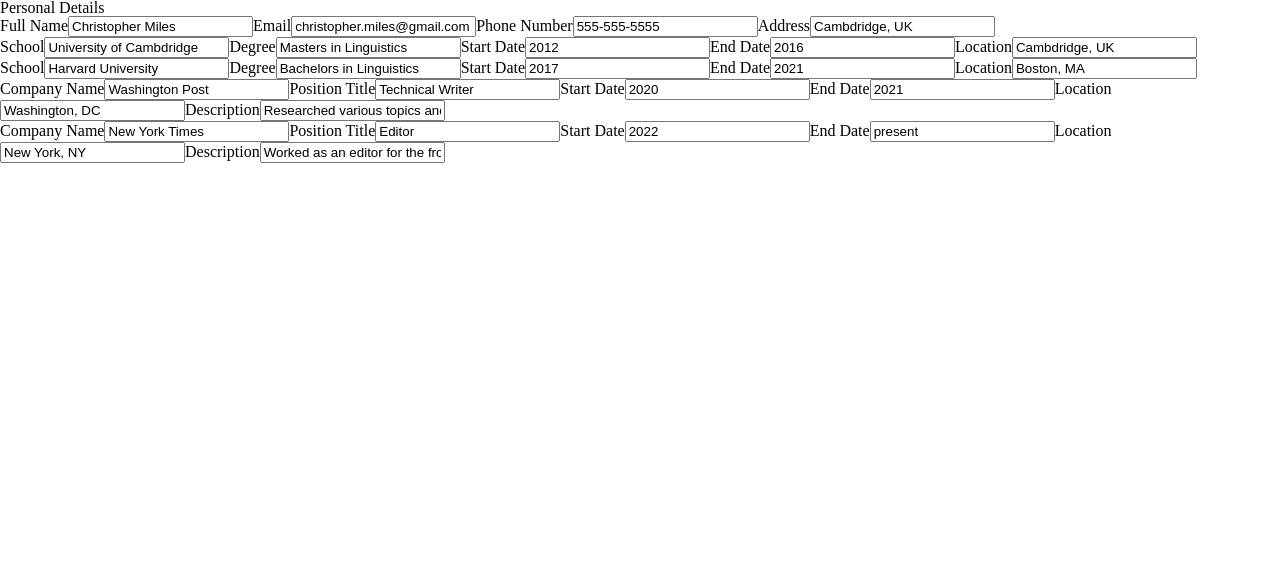
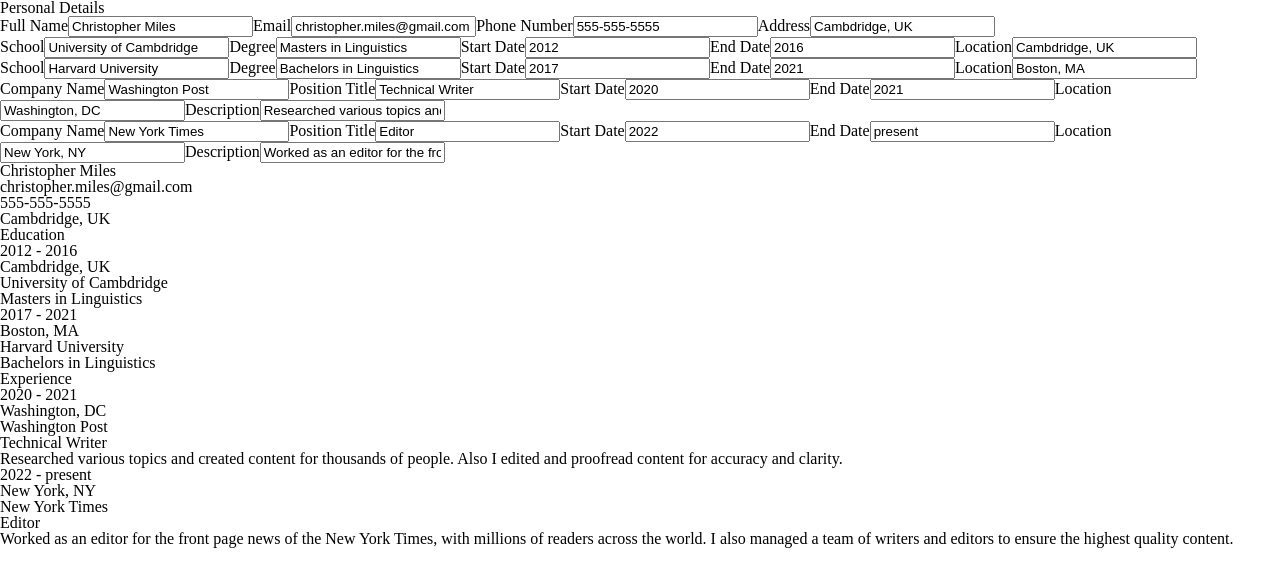
Before and after one commit to NontasBak/cv-application, a React (Vite) app: page / in a window 1280 px wide. Shown: the top 586 px of the page. Built offline with nearby package versions, Linux system fonts and the light colour scheme.

Commit message:
Implement Resume component

```diff
--- a/src/components/Resume.jsx
+++ b/src/components/Resume.jsx
@@ -1,9 +1,54 @@
-function Resume(props) {
+function Resume({ personalDetails, educationList, experienceList }) {
     return (
         <div className="resume">
-
+            <h2 className="fullName">{personalDetails.fullName}</h2>
+            <div className="personal-details">
+                <p>{personalDetails.email}</p>
+                <p>{personalDetails.phone}</p>
+                <p>{personalDetails.address}</p>
+            </div>
+            <h2 className="education">Education</h2>
+            <div className="education-list">
+                {educationList.map((education) => {
+                    return (
+                        <div className="education-list-item">
+                            <div className="education-info">
+                                <p>
+                                    {education.startDate} - {education.endDate}
+                                </p>
+                                <p>{education.location}</p>
+                            </div>
+                            <div className="education-main">
+                                <h3>{education.school}</h3>
+                                <h4>{education.degree}</h4>
+                            </div>
+                        </div>
+                    );
+                })}
+            </div>
+            <h2 className="experience">Experience</h2>
+            <div className="experience list">
+                {experienceList.map((experience) => {
+                    return (
+                        <div className="experience-list-item">
+                            <div className="experience-info">
+                                <p>
+                                    {experience.startDate} -{" "}
+                                    {experience.endDate}
+                                </p>
+                                <p>{experience.location}</p>
+                            </div>
+                            <div className="experience-main">
+                                <h3>{experience.companyName}</h3>
+                                <h4>{experience.position}</h4>
+                                <p>{experience.description}</p>
+                            </div>
+                        </div>
+                    );
+                })}
+            </div>
         </div>
-    )
+    );
 }
 
 export default Resume;
```
